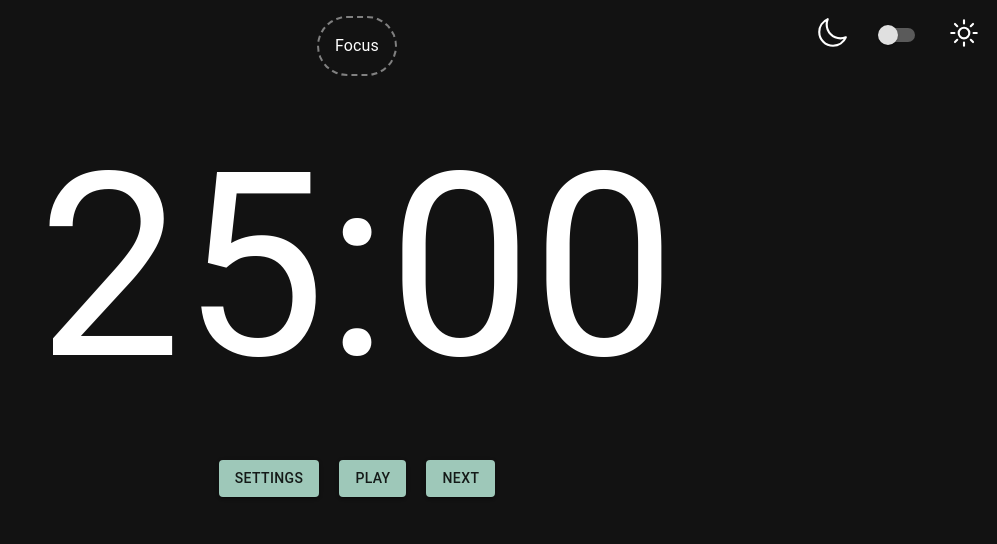
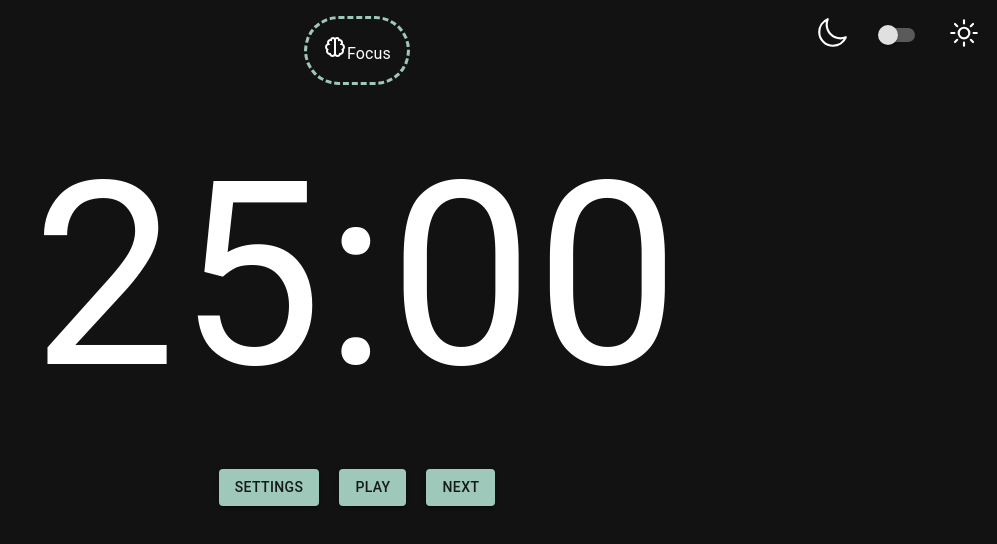
Before and after one commit to nfonteyne/pomodoro-timer, a React (Create React App) app: page / in a window 1280 px wide. Shown: the top 544 px of the page, without its empty margins (283-1280 px from the left). Built offline with nearby package versions, Linux system fonts and the light colour scheme.

Commit message:
logo break work

```diff
--- a/src/components/Next.js
+++ b/src/components/Next.js
@@ -1,7 +1,5 @@
 import * as React from "react";
 import Button from "@mui/material/Button";
-import { useTheme } from "@mui/material/styles";
-import { ColorModeContext } from "../App";
 
 function Next({handleClick}) {
   return (
--- /dev/null
+++ b/src/components/ShowState.js
@@ -0,0 +1,62 @@
+export default function ShowState(props) {
+    const renderStateIcon = () => {
+        switch (props.state) {
+          case 'Focus':
+            return (
+                <svg
+                viewBox="0 0 24 24"
+                fill="currentColor"
+                height="24"
+                width="24"
+                {...props}
+              >
+                <path d="M19.864 8.465a3.505 3.505 0 00-3.03-4.449A3.005 3.005 0 0014 2a2.98 2.98 0 00-2 .78A2.98 2.98 0 0010 2c-1.301 0-2.41.831-2.825 2.015a3.505 3.505 0 00-3.039 4.45A4.028 4.028 0 002 12c0 1.075.428 2.086 1.172 2.832A4.067 4.067 0 003 16c0 1.957 1.412 3.59 3.306 3.934A3.515 3.515 0 009.5 22c.979 0 1.864-.407 2.5-1.059A3.484 3.484 0 0014.5 22a3.51 3.51 0 003.19-2.06 4.006 4.006 0 003.138-5.108A4.003 4.003 0 0022 12a4.028 4.028 0 00-2.136-3.535zM9.5 20c-.711 0-1.33-.504-1.47-1.198L7.818 18H7c-1.103 0-2-.897-2-2 0-.352.085-.682.253-.981l.456-.816-.784-.51A2.019 2.019 0 014 12c0-.977.723-1.824 1.682-1.972l1.693-.26-1.059-1.346a1.502 1.502 0 011.498-2.39L9 6.207V5a1 1 0 012 0v13.5c0 .827-.673 1.5-1.5 1.5zm9.575-6.308l-.784.51.456.816c.168.3.253.63.253.982 0 1.103-.897 2-2.05 2h-.818l-.162.802A1.502 1.502 0 0114.5 20c-.827 0-1.5-.673-1.5-1.5V5c0-.552.448-1 1-1s1 .448 1 1.05v1.207l1.186-.225a1.502 1.502 0 011.498 2.39l-1.059 1.347 1.693.26A2.002 2.002 0 0120 12c0 .683-.346 1.315-.925 1.692z" />
+              </svg>
+            );
+          case 'Short Break':
+            return (
+            <svg fill="none" viewBox="0 0 24 24" height="24" width="24" {...props}>
+            <path
+              fill="currentColor"
+              d="M6 2.5a1 1 0 00-1 1v2a1 1 0 002 0v-2a1 1 0 00-1-1z"
+            />
+            <path
+              fill="currentColor"
+              fillRule="evenodd"
+              d="M13 21.5a6.002 6.002 0 005.917-5H19a4 4 0 000-8v-1H1v8a6 6 0 006 6h6zM3 9.5v6a4 4 0 004 4h6a4 4 0 004-4v-6H3zm18 3a2 2 0 01-2 2v-4a2 2 0 012 2z"
+              clipRule="evenodd"
+            />
+            <path
+              fill="currentColor"
+              d="M9 3.5a1 1 0 112 0v2a1 1 0 11-2 0v-2zM14 2.5a1 1 0 00-1 1v2a1 1 0 102 0v-2a1 1 0 00-1-1z"
+            />
+          </svg>
+          );
+          case 'Long Break':
+            return (
+                <svg fill="none" viewBox="0 0 24 24" height="24" width="24" {...props}>
+            <path
+              fill="currentColor"
+              d="M6 2.5a1 1 0 00-1 1v2a1 1 0 002 0v-2a1 1 0 00-1-1z"
+            />
+            <path
+              fill="currentColor"
+              fillRule="evenodd"
+              d="M13 21.5a6.002 6.002 0 005.917-5H19a4 4 0 000-8v-1H1v8a6 6 0 006 6h6zM3 9.5v6a4 4 0 004 4h6a4 4 0 004-4v-6H3zm18 3a2 2 0 01-2 2v-4a2 2 0 012 2z"
+              clipRule="evenodd"
+            />
+            <path
+              fill="currentColor"
+              d="M9 3.5a1 1 0 112 0v2a1 1 0 11-2 0v-2zM14 2.5a1 1 0 00-1 1v2a1 1 0 102 0v-2a1 1 0 00-1-1z"
+            />
+          </svg>
+            );
+          default:
+            return null;
+        }
+      };
+
+      return (
+        <>{renderStateIcon()}</>
+      )
+}
--- a/src/components/Timer.js
+++ b/src/components/Timer.js
@@ -1,5 +1,5 @@
 import Box from "@mui/material/Box";
-import { Switch } from "@mui/material";
+import { Typography } from "@mui/material";
 import { useState, useEffect } from "react";
 //import * as React from "react";
 
@@ -9,6 +9,7 @@ import Next from "./Next";
 import { themes } from "../themes";
 import { STATE_FLOW, STATE_SECONDS, STATES_IDS, STATE_INFO } from "../const";
 import ThemeMode from "./ThemeMode";
+import ShowState from "./ShowState";
 
 const Timer = (props) => {
   const [startTimer, setStartTimer] = useState(false);
@@ -45,7 +46,7 @@ const Timer = (props) => {
   }, [time, startTimer]);
 
   useEffect(() => {
-    document.title = `${minutes}:${seconds}`;
+    document.title = `${minutes}:${seconds} ${state}`;
 
     if (time === 0) {
       handleSetState();
@@ -65,18 +66,15 @@ const Timer = (props) => {
         gap={"20px"}>
         <ThemeMode />
       </Box>
-      <Box
-        borderRadius={10}
-        textAlign="center"
-        margin="auto"
-        sx={{ p: 2, border: '2px dashed grey' }}>{state}</Box>
-      <Box fontSize={"256px"} >{minutes}:{seconds}</Box>
-      <Box
-        display={"flex"}
-        flexDirection={"row"}
-        justifyContent={"center"}
-        gap={"20px"}
-      >
+      <Box borderRadius={10}  textAlign="center"  margin="auto"  sx={{ p: 2,border:'2px dashed primary' , borderColor:"primary.main", borderStyle:"dashed"}}>
+            <Typography><ShowState state={state}/>{state}</Typography>
+      </Box>
+      <Box fontSize={"256px"} flexDirection={"column"} justifyContent={"center"} >
+        <Typography  fontSize={"256px"}>
+          {minutes}:{seconds}
+        </Typography>
+      </Box>
+      <Box  display={"flex"}  flexDirection={"row"}  justifyContent={"center"}   gap={"20px"}>
         <Settings />
         <Play handleClick={handleStartTimer}/>
         <Next handleClick={handleSetState}/>
```
Also changed, not shown: src/logo.svg (deleted).
